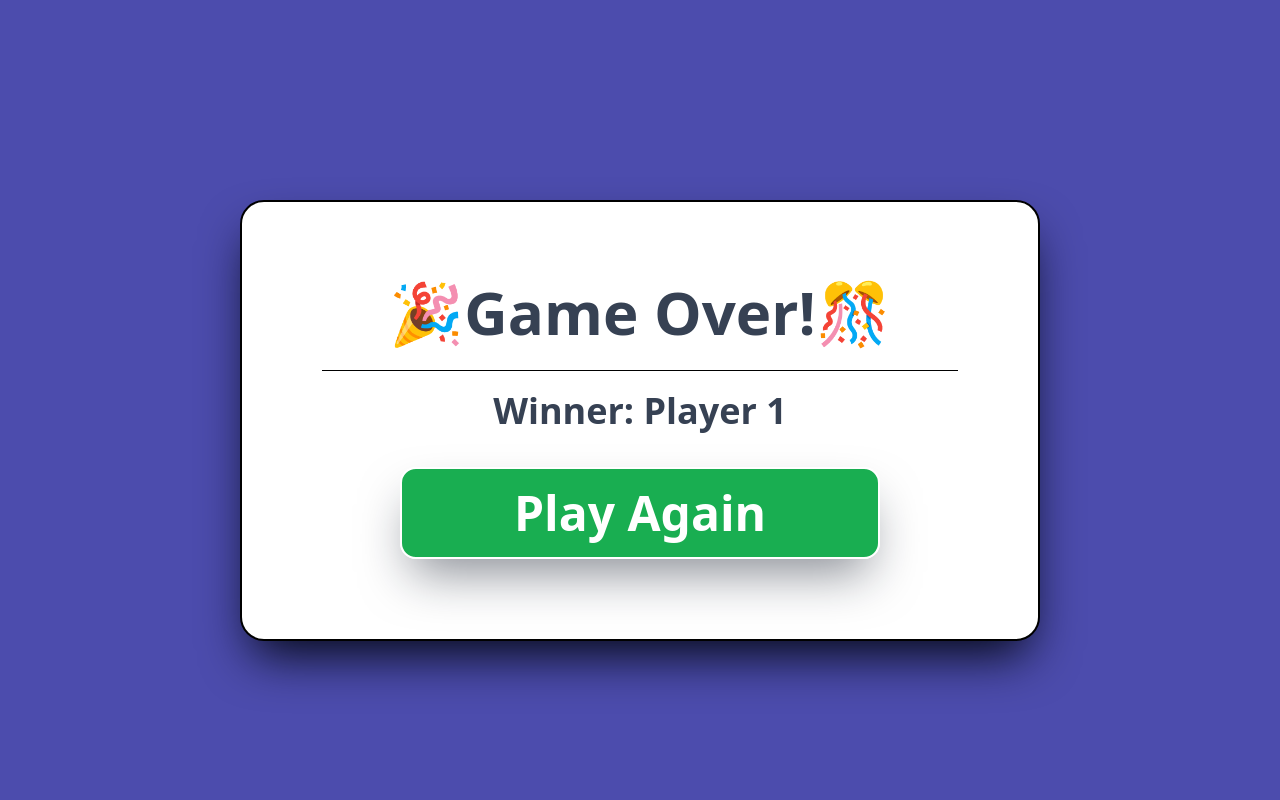
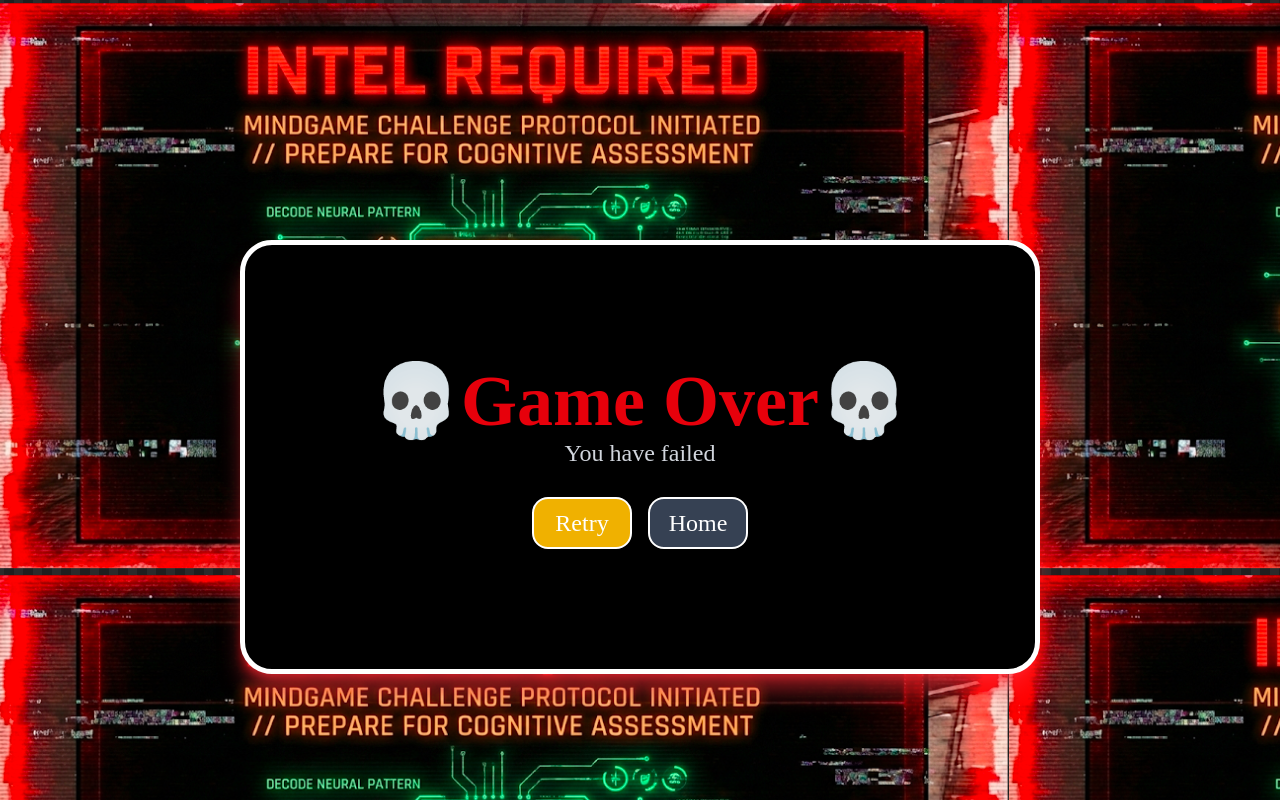
Before and after one commit to cedrickmeka/Roulette-revolver-game-project, a React (Vite) app: page / in a window 1280 px wide. Built offline with nearby package versions, Linux system fonts and the light colour scheme.

Commit message:
Change background of the Death Screen

```diff
--- a/src/App.jsx
+++ b/src/App.jsx
@@ -1,10 +1,10 @@
-//import DeathScreen from "./components/DeathScreen.jsx"
+import DeathScreen from "./components/DeathScreen.jsx"
 import WinnerScreen from "./components/WinnerScreen.jsx"
 
 function App() {
   return (
     <div>
-      <WinnerScreen></WinnerScreen>
+      <DeathScreen></DeathScreen>
     </div>
   )
 }
--- a/src/components/DeathScreen.jsx
+++ b/src/components/DeathScreen.jsx
@@ -8,19 +8,19 @@ import styles from "../styles/Styles.module.css";
 
 function DeathScreen() {
 	return (
-		<div className="border-2 w-150 m-auto text-center p-20 mt-40 rounded-4xl bg-black/80 shadow-xl shadow-gray-950/90 font-[Righteous]">
-			<p className="text-red-600 font-bold text-5xl">💀Game Over💀</p>
-			<small className="text-gray-300">You have failed</small>
+		<div className="border-5 border-white w-200 m-auto text-center p-30 mt-60 rounded-4xl bg-black shadow-xl shadow-red-500/60 font-[Righteous]">
+			<p className="text-red-600 font-bold text-7xl">💀Game Over💀</p>
+			<small className="text-gray-300 text-2xl">You have failed</small>
 
 			<div className="flex justify-center align-middle gap-4 mt-7 mb-0">
 				<button
-					className={`${styles.button} border-2 bg-yellow-500 p-2 rounded-2xl w-20 text-white cursor-pointer`}
+					className={`${styles.button} border-2 bg-yellow-500 p-2 rounded-2xl w-25 text-white cursor-pointer text-2xl`}
 					onClick={"#"}
 				>
 					Retry
 				</button>
 				<button
-					className={`${styles.button} border-2 bg-gray-700 p-2 rounded-2xl w-20 text-white cursor-pointer`}
+					className={`${styles.button} border-2 bg-gray-700 p-2 rounded-2xl w-25 text-white cursor-pointer text-2xl`}
 					onClick={"#"}
 				>
 					Home
--- a/src/styles/global.css
+++ b/src/styles/global.css
@@ -1,3 +1,4 @@
 body {
-    background-color: rgba(0, 0, 139, 0.7);
+    /* background-color: rgba(0, 0, 139, 0.7); */
+    background: url(../../public/DeathScreen.png);
 }
```
Also changed, not shown: public/DeathScreen.png (added).
